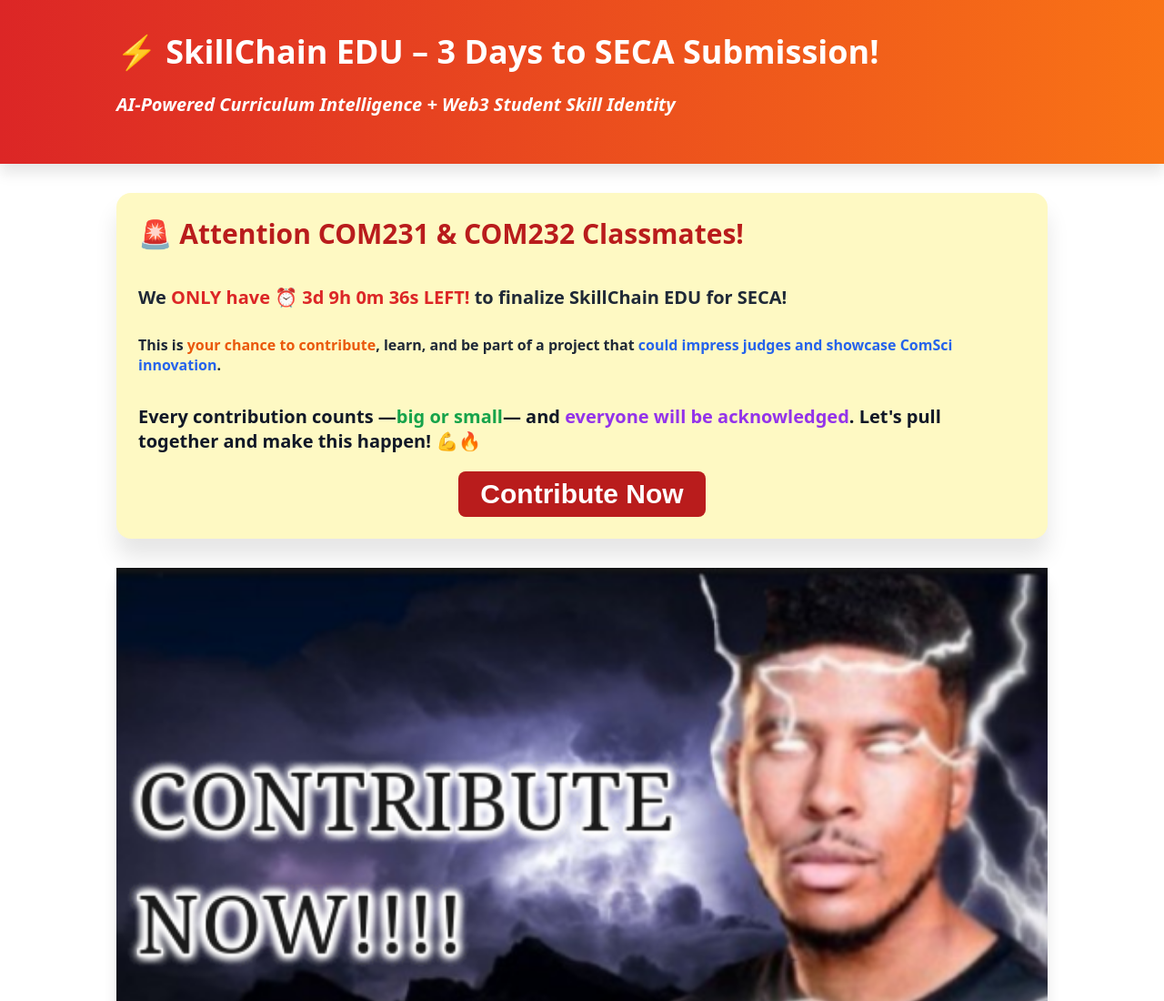
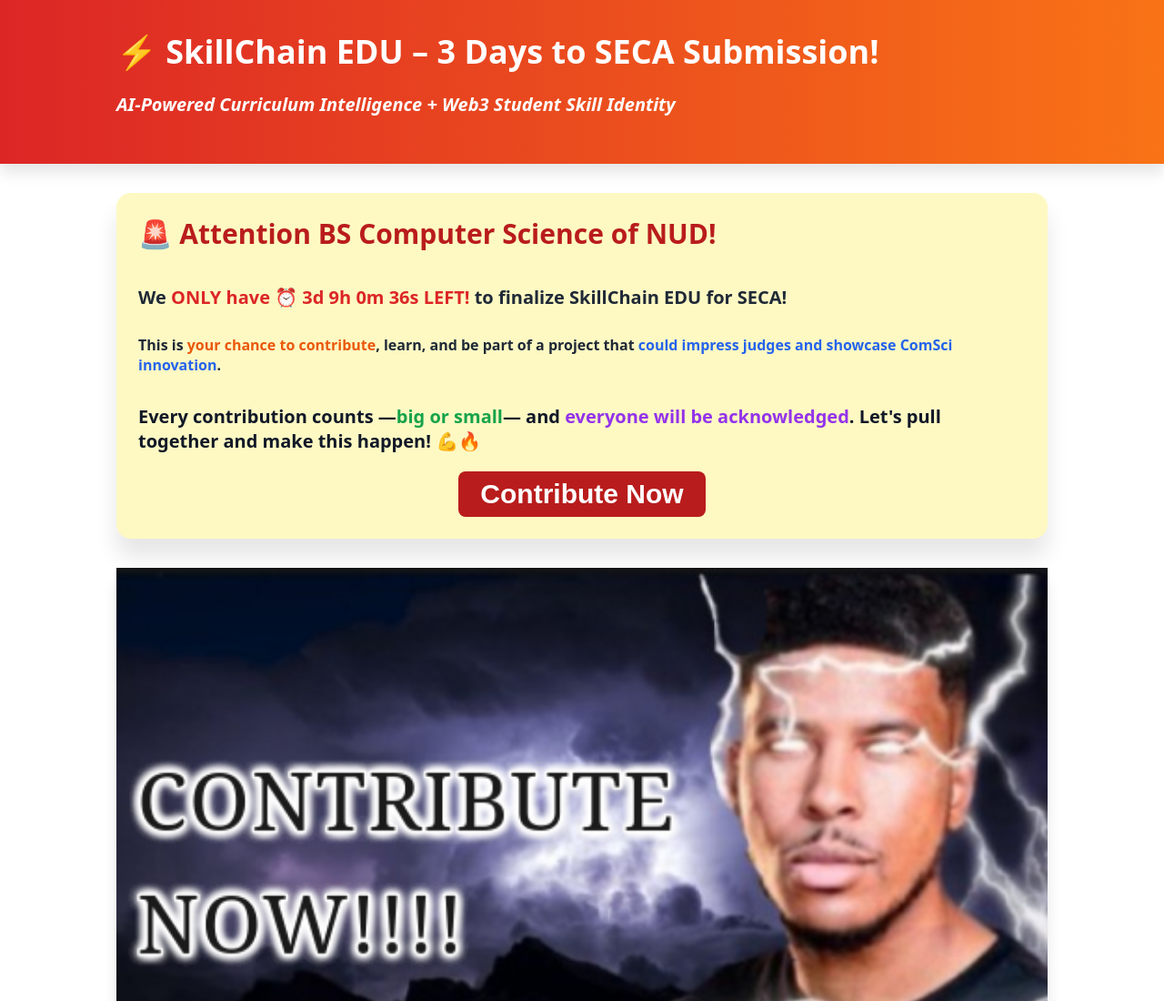
Before and after one commit to aishenreemo/skillchain_edu, a plain HTML site: page index.html in a window 1280 px wide. Shown: the top 1100 px of the page at 91% size. Drawn offline with Linux system fonts and the light colour scheme.

Commit message:
Changed Sections to BS Computer Science of NUD

```diff
--- a/index.html
+++ b/index.html
@@ -124,7 +124,7 @@
           justify-content: center;
           flex-direction: column;
         ">
-        <h2 class="text-3xl md:text-4xl font-black text-red-700 mb-4">🚨 Attention COM231 & COM232 Classmates!</h2>
+        <h2 class="text-3xl md:text-4xl font-black text-red-700 mb-4">🚨 Attention BS Computer Science of NUD!</h2>
         <p class="text-xl font-bold text-gray-800 mb-3">
           We <span class="text-red-600 font-black">ONLY have ⏰ <span id="countdown">Calculating...</span></span> to finalize SkillChain EDU for SECA!
         </p>
```
Also changed, not shown: 1 other file.
